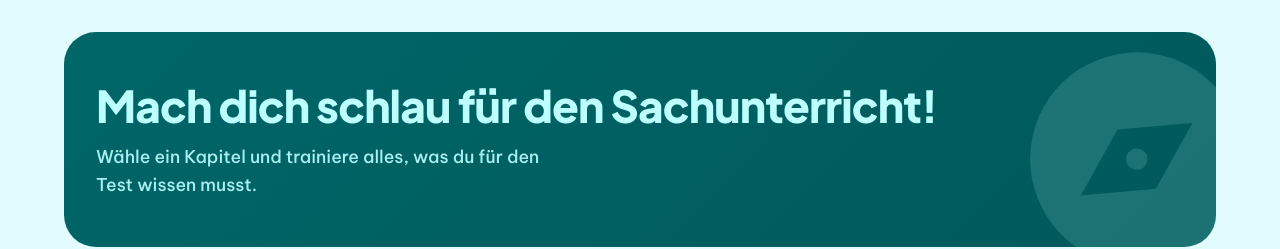
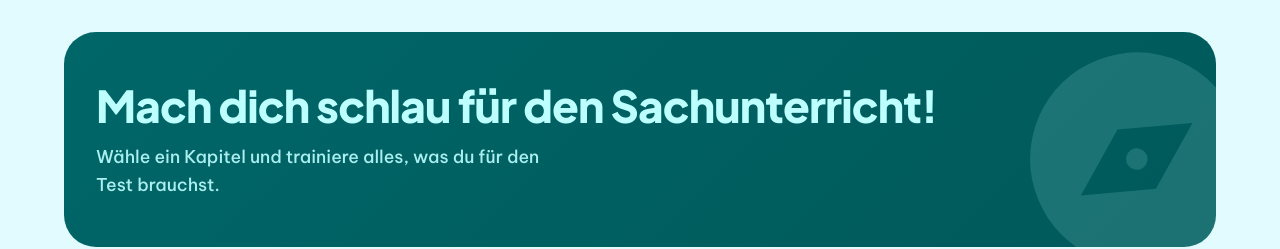
Before and after one commit to andischwaiger87-oss/sachunterricht, a React app: page / in a window 1280 px wide. Shown: the top 249 px of the page. Built offline with nearby package versions, Linux system fonts and the light colour scheme; the HTML template or start-up script is replaced by a standard one.

Commit message:
Finales, sicheres Setup

```diff
--- a/src/components/Dashboard.jsx
+++ b/src/components/Dashboard.jsx
@@ -21,7 +21,7 @@ function Dashboard({ topics, onSelectTopic, mode }) {
         </h1>
         <p>
           {mode === 'lernen'
-            ? 'Wähle ein Kapitel und trainiere alles, was du für den Test wissen musst.'
+            ? 'Wähle ein Kapitel und trainiere alles, was du für den Test brauchst.'
             : 'Teste dein Wissen und beantworte spannende Fragen zu jedem Thema!'}
         </p>
         <div className="hero-bg-icon">
```
